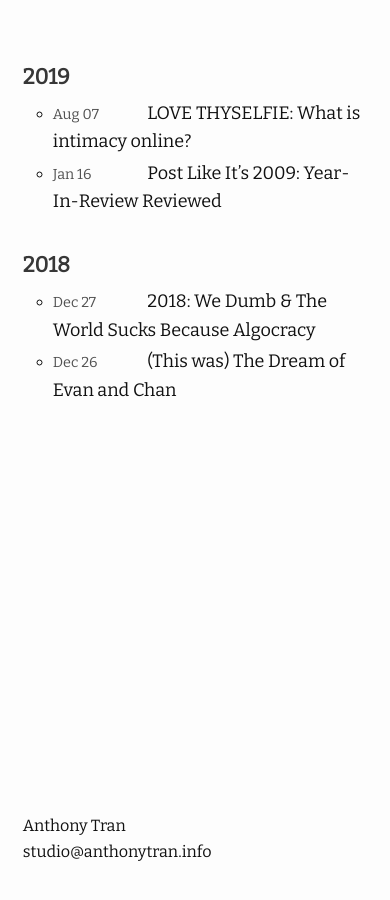
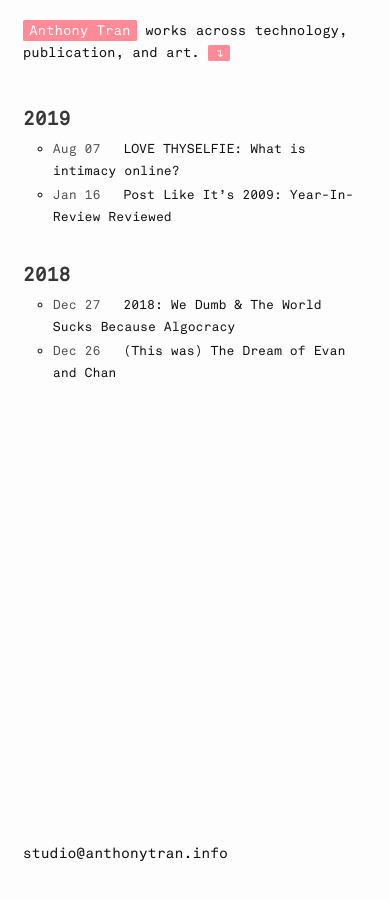
Before and after one commit to atran/atran.github.io, a Jekyll site: the page built from index.md, in a window 390 px wide. Built offline with Jekyll 4.4.1, drawn with Linux system fonts in a browser that asks for light colours; nearby versions of some CDN libraries.

Commit message:
styling, adding top level description, removing about page, setting up for anthonytran.info prod env

```diff
--- /dev/null
+++ b/CNAME
@@ -0,0 +1 @@
+anthonytran.info
--- a/Gemfile
+++ b/Gemfile
@@ -3,4 +3,3 @@
 source "https://rubygems.org"
 gemspec
 gem 'wdm', '>= 0.1.0' if Gem.win_platform?
-gem 'github-pages'
--- a/_config.yml
+++ b/_config.yml
@@ -1,20 +1,19 @@
-title: eep # The title of the blog
+title: Anthony Tran # The title of the blog
 author: Anthony Tran # Your name
 email: studio@anthonytran.info # your email shown in the footer
-url: https://atran.github.io/ # this is your site's root address.
+url: https://anthonytran.info/ # this is your site's root address.
 # description: > # this means to ignore newlines until "show_excerpts:"
   # anthony tran is a technologist, writer, and artist, currently attending the european graduate school for philosophy and art.
 favicon: "./favicon.ico" # set the favicon of the site
+google_analytics: UA-36861842-1
 
 show_excerpts: false # set to true to show excerpts on the homepage
 
 # Moving date format
 # refer to https://shopify.github.io/liquid/filters/date/ if you want to customize this
 moving:
-  # avatar_url: "https://i.loli.net/2019/08/26/JzCLhDWPEybZr2T.jpg" # avatar in about page
-  about_you: anthony tran is a technologist, writer, and artist, currently attending the european graduate school for philosophy and art. i grew up in a hotel in times square and most recently moved out of los angeles. extremely online in a specific way but probably better face-to-face. # short description about you in about page
   date_format: "%b %d" # date format of posts in home page
-  back_to: "Home" # In the post page, you have a back button above the title, you can custom the text by yourself.
+  back_to: "Back" # In the post page, you have a back button above the title, you can custom the text by yourself.
 
   # generate social links in about page.
   social_links:
--- a/_includes/footer.html
+++ b/_includes/footer.html
@@ -5,11 +5,6 @@
         <div class="footer-col">
           <ul class="contact-list">
             <li class="p-name">
-              {%- if site.author -%}
-                <a class="black-link" href="{{ site.url }}/about.html">
-                  {{ site.author | escape }}
-                </a>
-              {%- endif -%}
               </li>
               {%- if site.email -%}
               <li>
--- a/_layouts/home.html
+++ b/_layouts/home.html
@@ -6,10 +6,36 @@
   <head>
       <title>{{ site.title }}</title>
   </head>
+
   <div class="home-title">
-    <!-- <p class="home-heading">{{ site.title }}</p>
-    <p class="home-sub-heading">{{- site.description | escape -}}</p> -->
+    <p>
+      <a href="/" class="name">Anthony Tran</a>
+      works across technology, publication, and&nbsp;art.
+      <span class="more">&#8628;</span>
+    </p>
+    <ul class="overview-list hidden">
+      <li>currently pursuing an MA at European Graduate School in Philosophy and Art.</li>
+      <li>grew up in a hotel in Times Square and recently moved out of LA.</li>
+      <li>extremely online in a specific way but probs better face-to-face.</li>
+      <li><a href="https://docs.google.com/document/d/1r_mZo4SGg8Wy8UuM3JYbkpns9PxP7tSAlSSoBeIH3Vw/edit?usp=sharing" target="_blank">a brief resume</a>
+        /
+        <a href="mailto:{{ site.email }}">email me</a>
+      </li>
+
+    </ul>
   </div>
+
+  <script>
+      const homeTitleEl = document.querySelector('.home-title');
+      const moreEl = document.querySelector('.more');
+
+      function revealMoreInfo() {
+        homeTitleEl.classList.add('show-list');
+      }
+
+      moreEl.addEventListener('click', revealMoreInfo);
+  </script>
+
 
   {%- if site.posts.size > 0 -%}
   <ul class="post-list">
--- a/_sass/moving.scss
+++ b/_sass/moving.scss
@@ -1,9 +1,24 @@
 @charset "utf-8";
+
+// Custom fonts
+@font-face {
+  font-family: 'ak-bold';
+  src: url('assets/fonts/Akkurat-Bold.woff') format('woff');
+  font-weight: bold;
+  font-style: normal;
+}
+
+@font-face{
+  font-family: 'ak-mono';
+  src: url('/assets/fonts/Akkurat-Mono.woff2') format('woff2');
+  font-style:normal;
+  font-weight:300
+}
 
 // Define defaults for each variable.
 
-$base-font-family: "Bitter", 'Hiragino Sans GB', 'Microsoft Yahei', '微软雅黑', "Bitter", sans-serif;
-$base-font-size: 18px !default;
+$base-font-family: "ak-mono", 'Hiragino Sans GB', 'Microsoft Yahei', '微软雅黑', "ak-mono", sans-serif;
+$base-font-size: 16px !default;
 $base-font-weight: 400 !default;
 $small-font-size: $base-font-size * 0.85 !default;
 $base-line-height: 1.8 !default;
@@ -22,7 +37,7 @@
 $table-text-align: left !default;
 
 // Width of the content area
-$content-width: 800px !default;
+$content-width: 720px !default;
 
 $on-palm: 600px !default;
 $on-laptop: 800px !default;
--- a/_sass/moving/_layout.scss
+++ b/_sass/moving/_layout.scss
@@ -145,6 +145,44 @@
   margin-top: -10px;
 }
 
+.home-title .name,
+.home-title .more {
+  background-color: #FF8B99;
+  border-radius: 0.1rem;
+  padding: 0.125rem 0.4rem 0.1rem 0.4rem;
+  color: #fff;
+  cursor: pointer;
+}
+
+.home-title .more {
+  font-size: 0.8em;
+  cursor: pointer;
+}
+
+.home-title .overview-list {
+  margin: 0;
+  list-style: none;
+  display: none;
+}
+
+.home-title .overview-list li {
+  margin-bottom: 3px;
+}
+
+.home-title .overview-list li:before {
+  content: '\21AC';
+  margin-right: 12px;
+}
+
+.home-title.show-list .more {
+  opacity: 0;
+  pointer-events: none;
+}
+
+.home-title.show-list .overview-list {
+  display: block;
+}
+
 .home-heading {
   font-weight: 1000;
   color: lighten($text-color, 15%);
@@ -204,14 +242,14 @@
 }
 
 .post-link-layout {
-  margin-left: 10%;
+  margin-left: 2px;
   display: inline;
 
   @media (max-width: 500px) {
-    @include relative-font-size(1);
+    @include relative-font-size(0.8);
   }
 
-  @include relative-font-size(1.2);
+  @include relative-font-size(1);
 }
 
 .black-link {
```
Also changed, not shown: _layouts/about.html (deleted, +0 -31 lines), about.md (deleted, +0 -10 lines), assets/fonts/Akkurat-Bold.woff (added), assets/fonts/Akkurat-Mono.woff2 (added).
